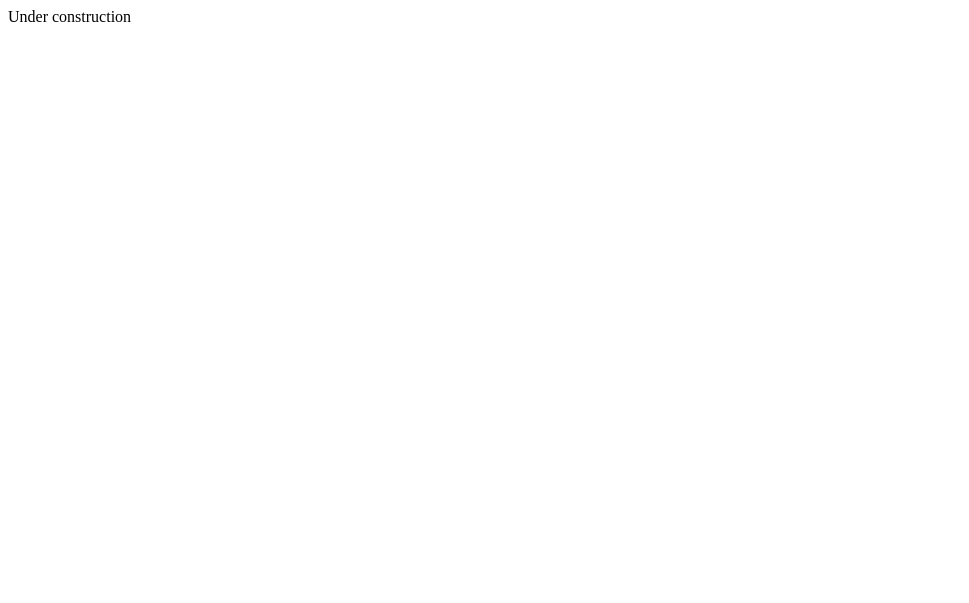
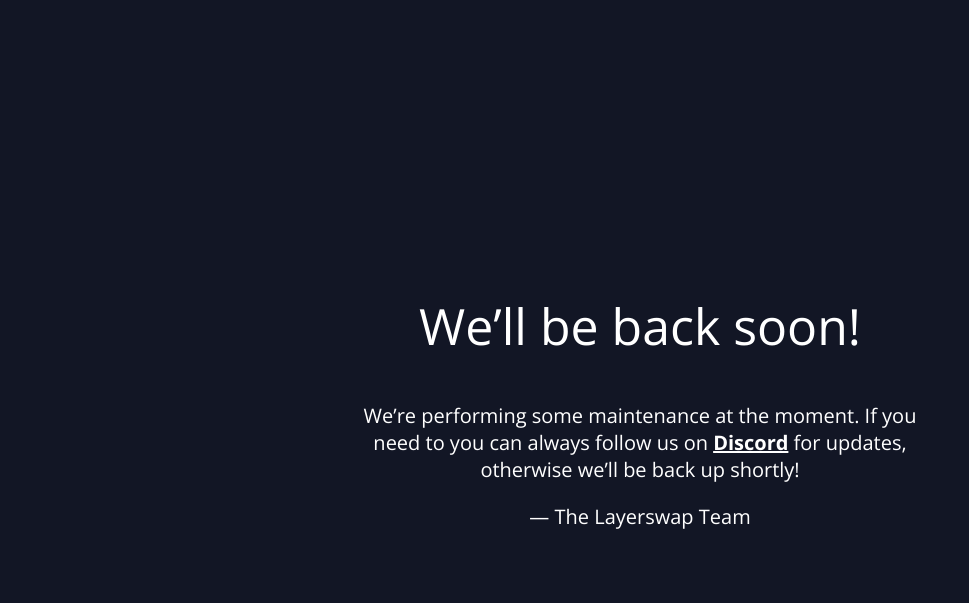
Before and after one commit to layerswap/maintenance-page, a plain HTML site: page index.html in a window 1280 px wide. Shown: the whole page, without its empty margins (0-969 px from the left). Drawn offline with nearby package versions, Linux system fonts and the light colour scheme.

Commit message:
Update index.html

```diff
--- a/index.html
+++ b/index.html
@@ -1,7 +1,23 @@
-<html>
-<head>
-</head>
-<body>
-<p>Under construction</p>
-</body>
-</html>
+<!doctype html>
+<title>Site Maintenance</title>
+<link href="https://fonts.googleapis.com/css?family=Open+Sans:300,400,700" rel="stylesheet">
+<style>
+  html, body { padding: 0; margin: 0; width: 100%; height: 100%; }
+  * {box-sizing: border-box;}
+  body { text-align: center; padding: 0; background: #121625; color: #fff; font-family: Open Sans; }
+  h1 { font-size: 50px; font-weight: 100; text-align: center;}
+  body { font-family: Open Sans; font-weight: 100; font-size: 20px; color: #fff; text-align: center; display: -webkit-box; display: -ms-flexbox; display: flex; -webkit-box-pack: center; -ms-flex-pack: center; justify-content: center; -webkit-box-align: center; -ms-flex-align: center; align-items: center;}
+  article { display: block; width: 700px; padding: 50px; margin: 0 auto; }
+  a { color: #fff; font-weight: bold;}
+  a:hover { text-decoration: none; }
+  svg { width: 300px; argin-top: 1em; }
+</style>
+
+<article>
+
+    <h1>We&rsquo;ll be back soon!</h1>
+    <div>
+        <p>We&rsquo;re performing some maintenance at the moment. If you need to you can always follow us on <a href="http://www.twitter.com/Layerswap">Discord</a> for updates, otherwise we&rsquo;ll be back up shortly!</p>
+        <p>&mdash; The Layerswap Team</p>
+    </div>
+</article>
```
